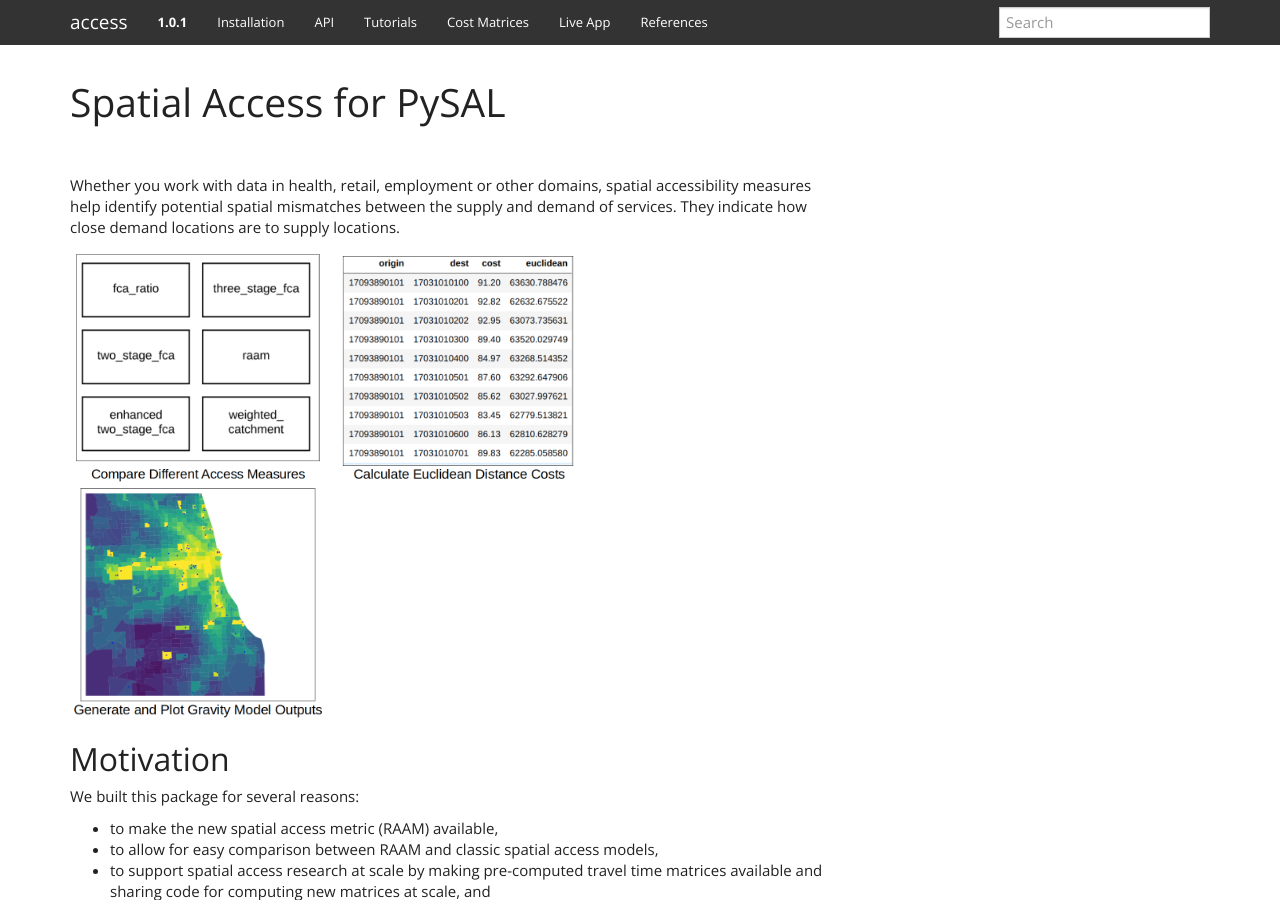
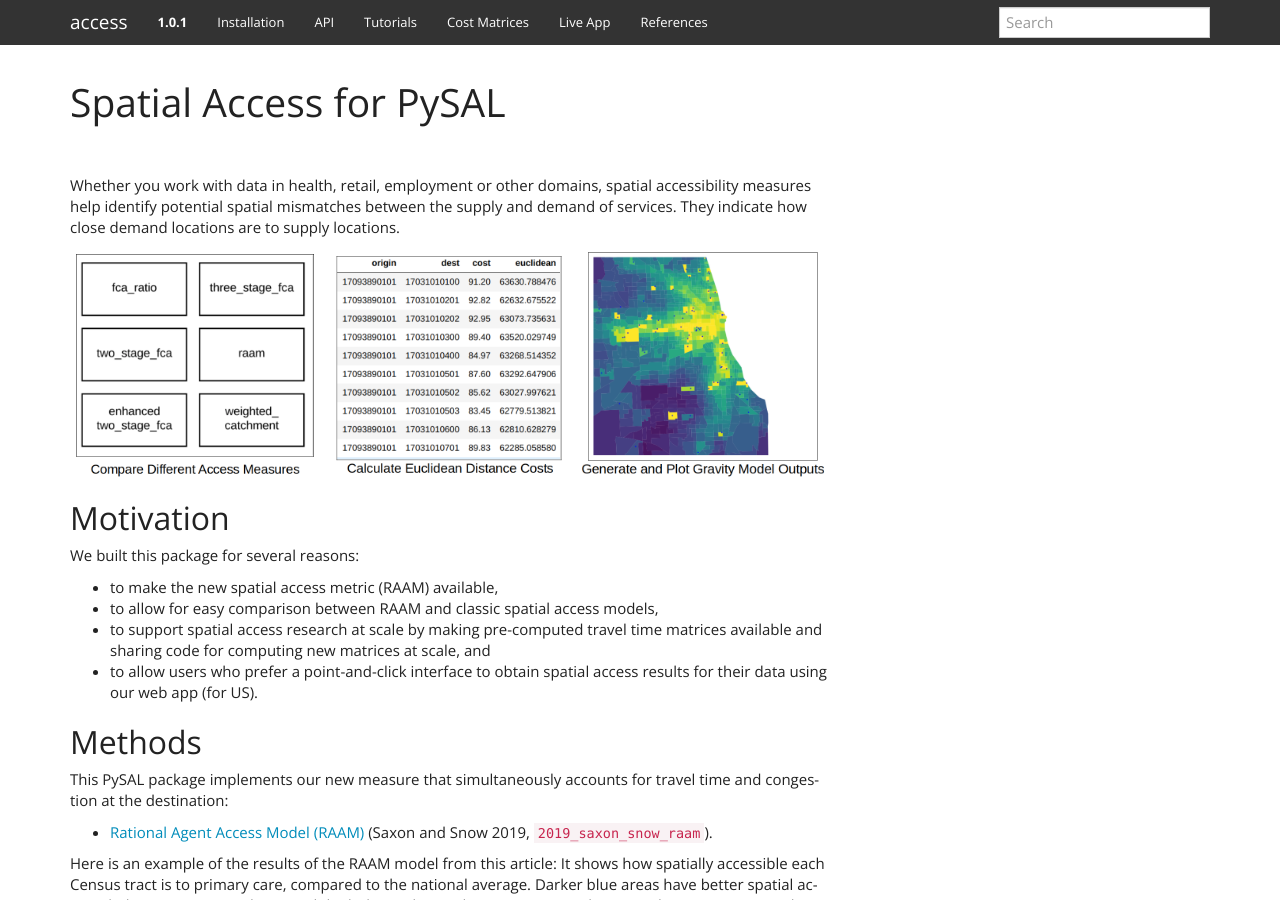
Before and after one commit to pysal/access, a Sphinx documentation site: the page built from docs/index.rst, in a window 1280 px wide and 900 px high. Built offline with Sphinx 7.4.7, drawn with Linux system fonts in a browser that asks for light colours; cross-references to code outside the pages are shown as plain code.

Commit message:
update to index page

```diff
--- a/docs/index.rst
+++ b/docs/index.rst
@@ -11,15 +11,15 @@ Whether you work with data in health, retail, employment or other domains, spati
 
 .. image:: _static/images/compare_access.png
    :target: https://nbviewer.jupyter.org/github/JamesSaxon/access/blob/master/notebooks/Generating%20and%20Plotting%20a%20Variety%20of%20Access%20Scores.ipynb#Ready-to-roll...
-   :width: 256px
+   :width: 250px
 
 .. image:: _static/images/euclidean_distance.png
    :target: https://nbviewer.jupyter.org/github/JamesSaxon/access/blob/master/notebooks/Generating%20and%20Plotting%20a%20Variety%20of%20Access%20Scores.ipynb#Add-an-Additional-Distance-Measure---Euclidean-Distance
-   :width: 256px
+   :width: 250px
 
 .. image:: _static/images/gravity_model.png
    :target: https://nbviewer.jupyter.org/github/JamesSaxon/access/blob/example_updates/notebooks/How%20to%20Use%20access%20to%20Compute%20Access%20Scores%20to%20Resources%20Given%20XY%20Coordinates%20Joined%20to%20Census%20Tracts.ipynb#Gravity-Model
-   :width: 256px
+   :width: 250px
 
 
 
```
